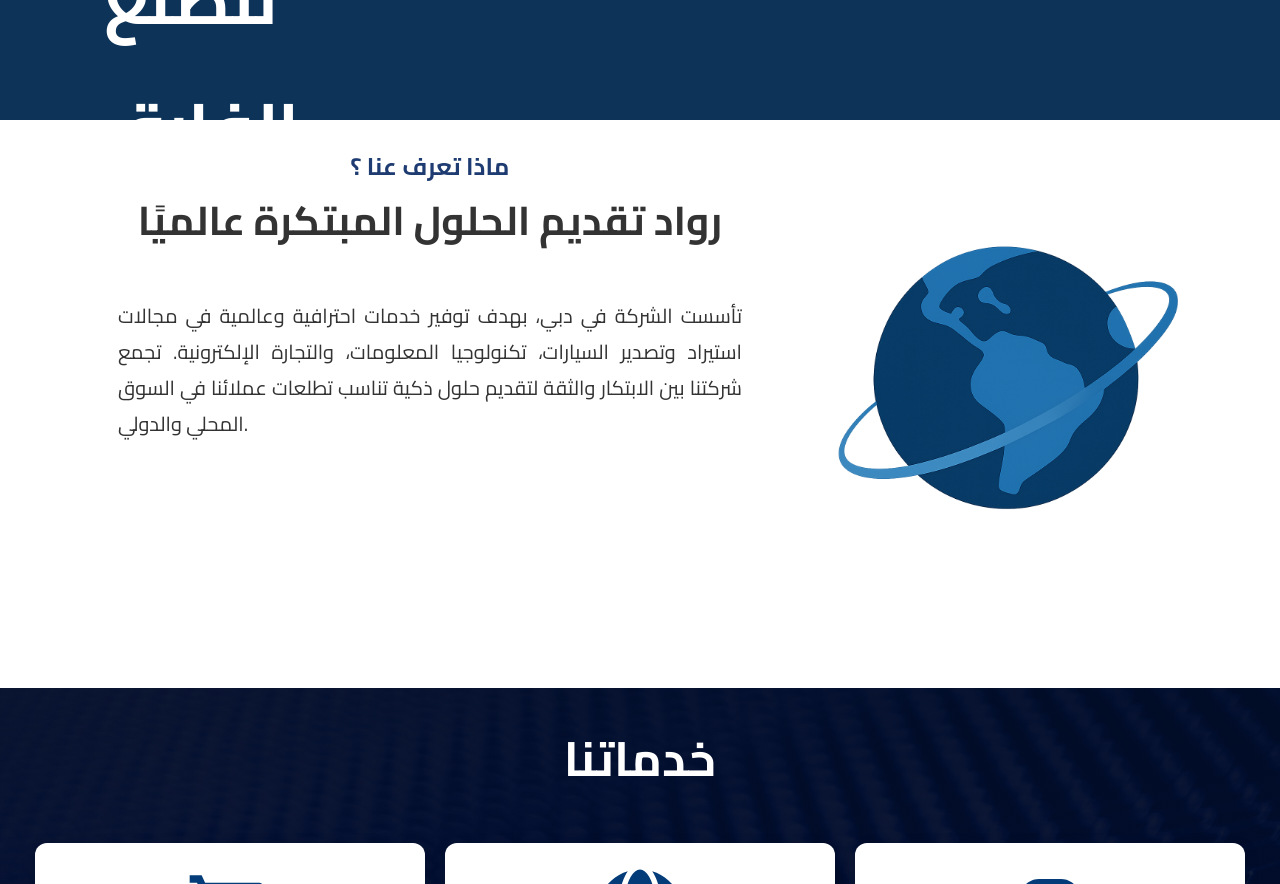
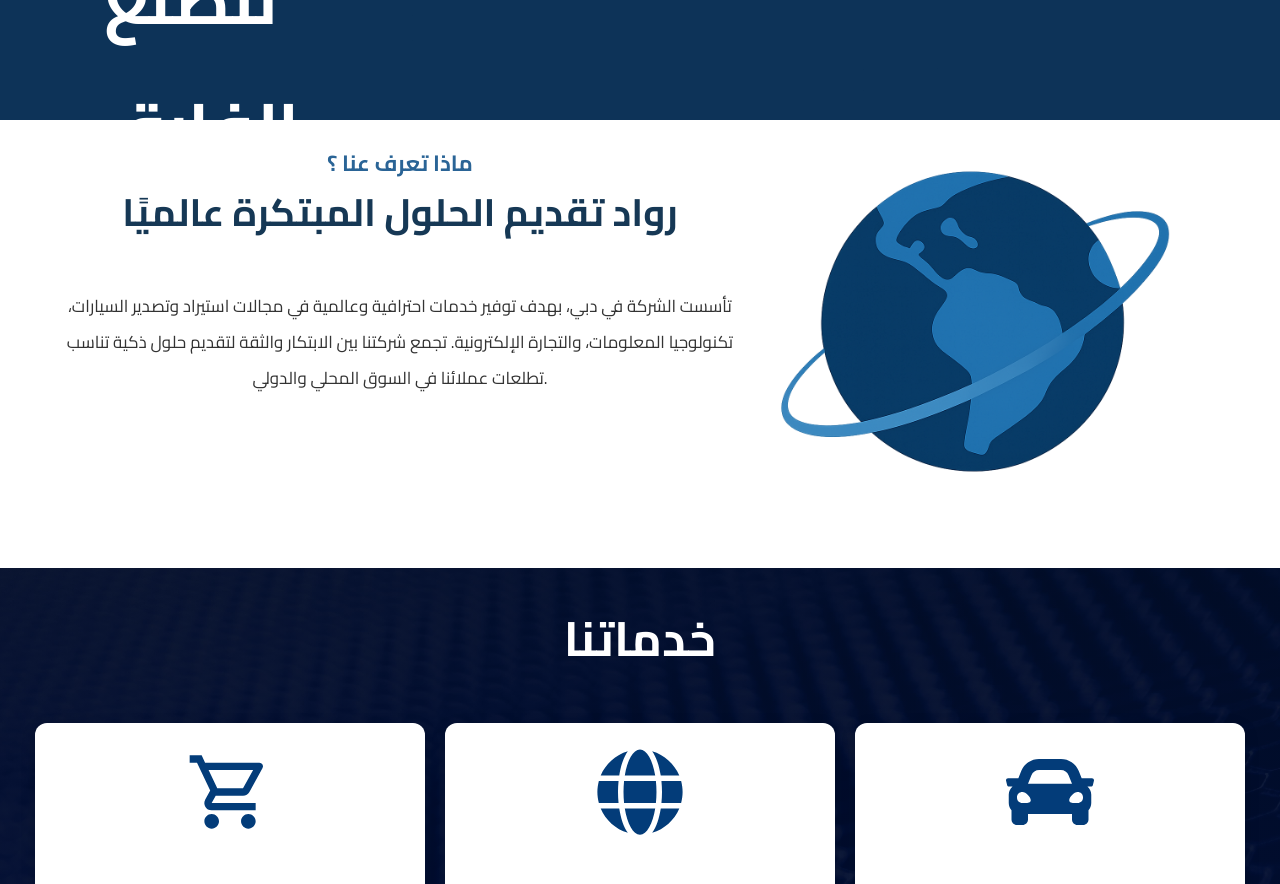
Before and after one commit to 000MaDz000/wizard_global, a React (Vite) app: page / in a window 1280 px wide. Shown: the part 680-1564 px from the top of the page. Built offline with nearby package versions, Linux system fonts and the light colour scheme.

Commit message:
Update About.css

```diff
--- a/src/styles/About.css
+++ b/src/styles/About.css
@@ -1,26 +1,27 @@
 /* ABOUT */
 .about-container {
   margin: 0;
-  height: 70vh;
+  height: 55vh;
   text-align: center;
   color: #333;
   width: 100%;
   display: flex;
       /* gap: 100px; */
-
 }
 
 .about-header{
-  flex: 1.3;
+  flex: 1.2;
 }
 
 .about-header h2 {
-  font-size: 24px;
-    color: #1e3c72;
+     font-size: 22px;
+    color: #2a6496;
     margin-bottom: -46px;
 }
 .about-container h3{
-    font-size: 40px;
+        font-size: 38px;
+    color: #163855;
+
 }
 
 .about-container .know{
@@ -38,11 +39,11 @@
 }
 .about-header p {
 font-weight: 400;
-    font-size: 20px;
+    font-size: 17px;
     line-height: 36px;
     letter-spacing: 0%;
-    text-align: justify;
-    width: 80%;
+    text-align: center;
+    width: 100%;
     margin: 40px auto;
 
 }
@@ -55,7 +56,7 @@ font-weight: 400;
 
 /* قسم النص + الصورة */
 .section-with-text-image {
-  flex: .7;
+  flex: .8;
   display: flex;
   gap: 30px;
   margin-bottom: 20px;
```
